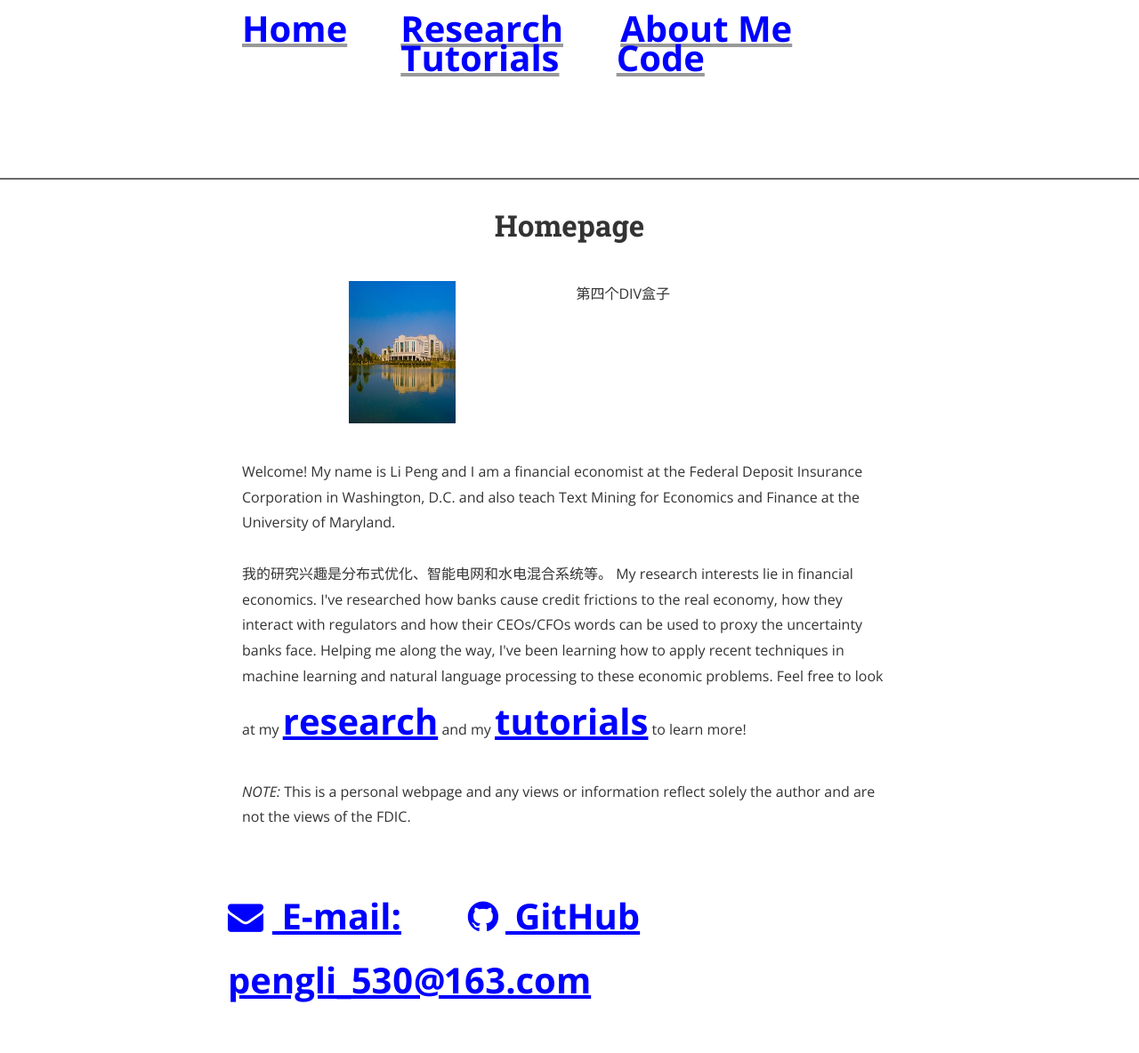
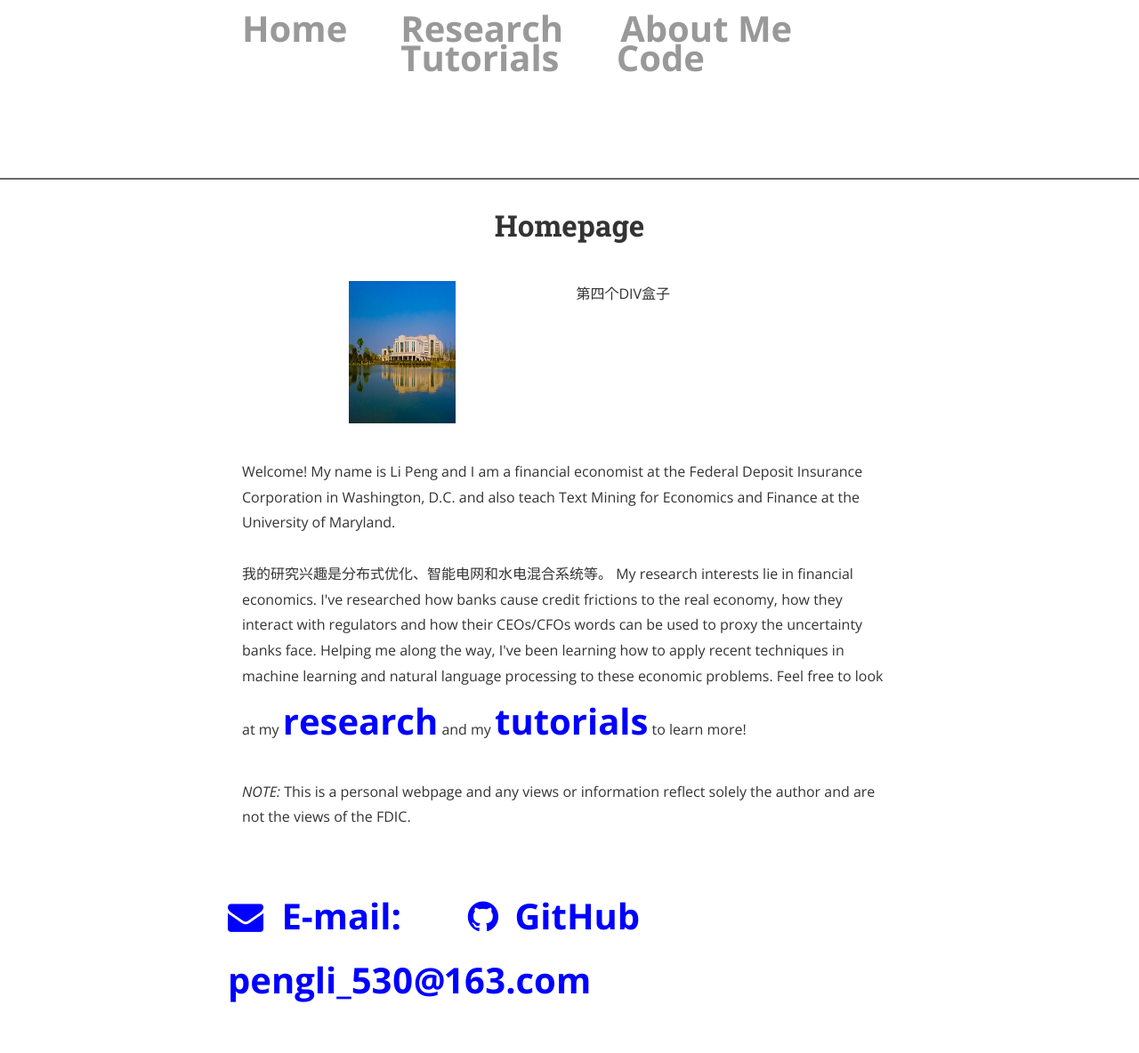
Before and after one commit to lp48280421/lp48280421.github.io, a Jekyll site: the page built from index.html, in a window 1280 px wide. Shown: the whole page at 89% size. Built offline with Jekyll 4.4.1, drawn with Linux system fonts in a browser that asks for light colours; nearby versions of some CDN libraries; the list of posts is cut into pages by our own code; comment, search, counter and statistics services are not loaded; a style sheet for code colours, icons or effects is not loaded.

Commit message:
Add files via upload

```diff
--- a/_includes/header.html
+++ b/_includes/header.html
@@ -5,32 +5,32 @@
     </a>
     <nav role="navigation">
       <ul id="js-navigation-menu" class="navigation-menu show">
-      <li class="nav-link"><a href="{{ site.baseurl }}/" class="logo"><strong><font color="blue">Home</font></strong></a>
-      <li class="nav-link"><a href="https://lp48280421.github.io/research"><strong><font color="blue">Research</font></strong></a>
-      <li class="nav-link"><a href="https://lp48280421.github.io/about"><strong><font color="blue">About Me</font></strong></a>
-      <li class="nav-link"><a href="https://lp48280421.github.io/tutorials"><strong><font color="blue">Tutorials</font></strong></a>
-      <li class="nav-link"><a href="https://lp48280421.github.io/tutorials"><strong><font color="blue">Code</font></strong></a>
+      <li class="nav-link"><a href="{{ site.baseurl }}/" class="logo"><strong>Home</strong></a>
+      <li class="nav-link"><a href="https://lp48280421.github.io/research"><strong>Research</strong></a>
+      <li class="nav-link"><a href="https://lp48280421.github.io/about"><strong>About Me</strong></a>
+      <li class="nav-link"><a href="https://lp48280421.github.io/tutorials"><strong>Tutorials</strong></a>
+      <li class="nav-link"><a href="https://lp48280421.github.io/tutorials"><strong>Code</strong></a>
       </ul>
     </nav>
 	<style type = "text/css">
-	<!--hr{
+	hr{
 		margin: 20px 0;
 	}
 	a{
 		font-size: 40px;
 		font-weight: bold;
-	}-->
+	}
 	a:link{
-		color:blue;
-		text-decoration:underline;
+			color:blue;
+			text-decoration:none;
 	}
 	a:visited{
 	          color:gray;
-		  text-decoration:none;
+			  text-decoration:none;
 	}
 	a:hover{
-		color:blue;
-		text-decoration:underline;
+			color:blue;
+			text-decoration:underline;
 	}
 	a:active {
 	          color:gray;
```
